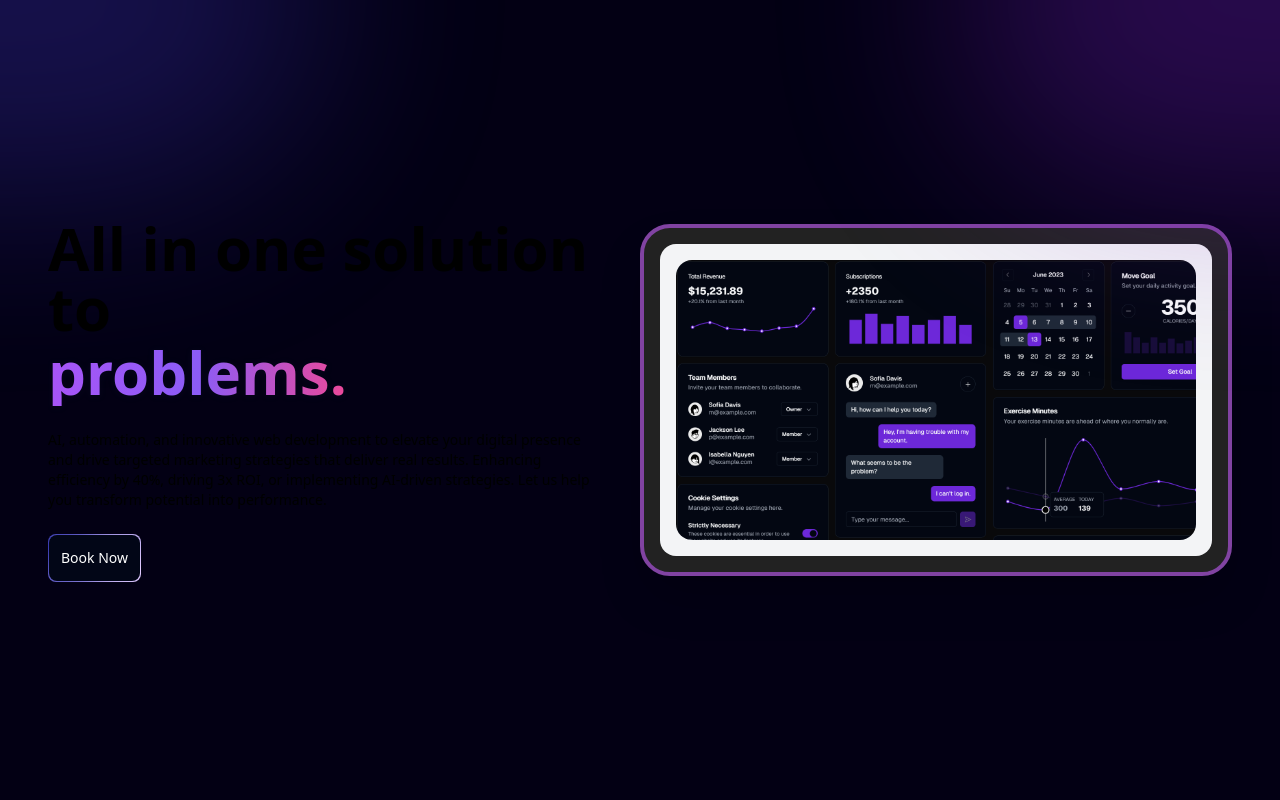
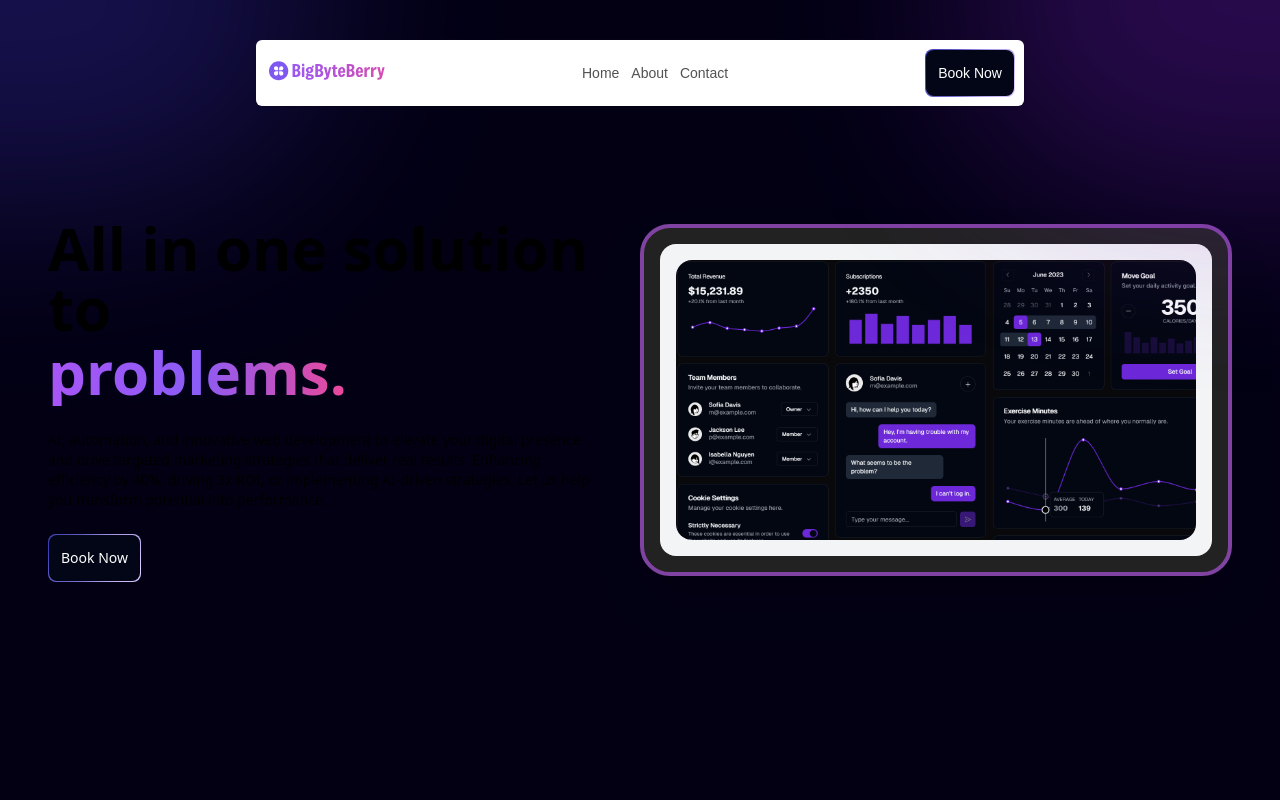
Before and after one commit to amw514/bigbyteberry, a Next.js app: page / in a window 1280 px wide. Shown: the top 800 px of the page. Built offline with nearby package versions, Linux system fonts and the light colour scheme.

Commit message:
Uncomment FloatingNav component in Navbar for active use

```diff
--- a/src/components/Navbar.tsx
+++ b/src/components/Navbar.tsx
@@ -25,7 +25,7 @@ export function Navbar() {
   ];
   return (
     <div className="relative  w-full">
-      {/* <FloatingNav navItems={navItems} /> */}
+      <FloatingNav navItems={navItems} />
       <ContentWithNavbar />
     </div>
   );
```
